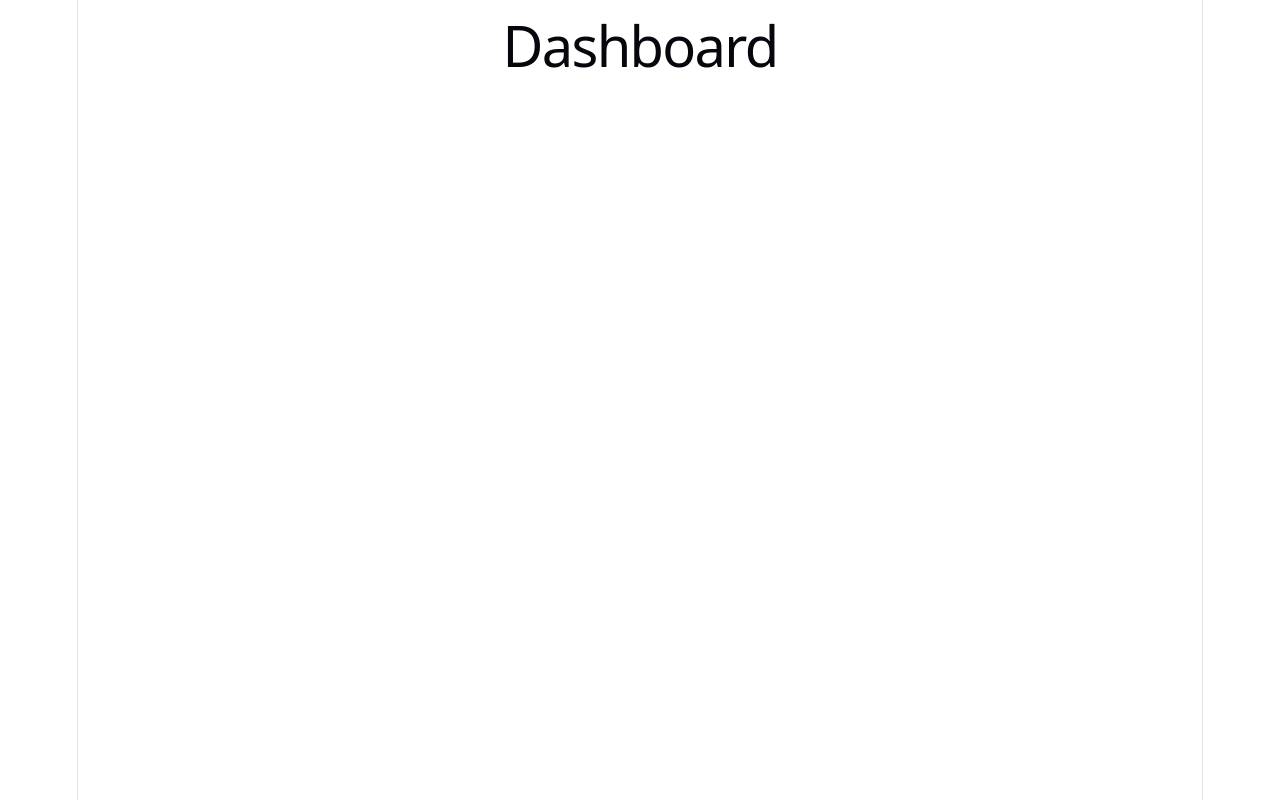
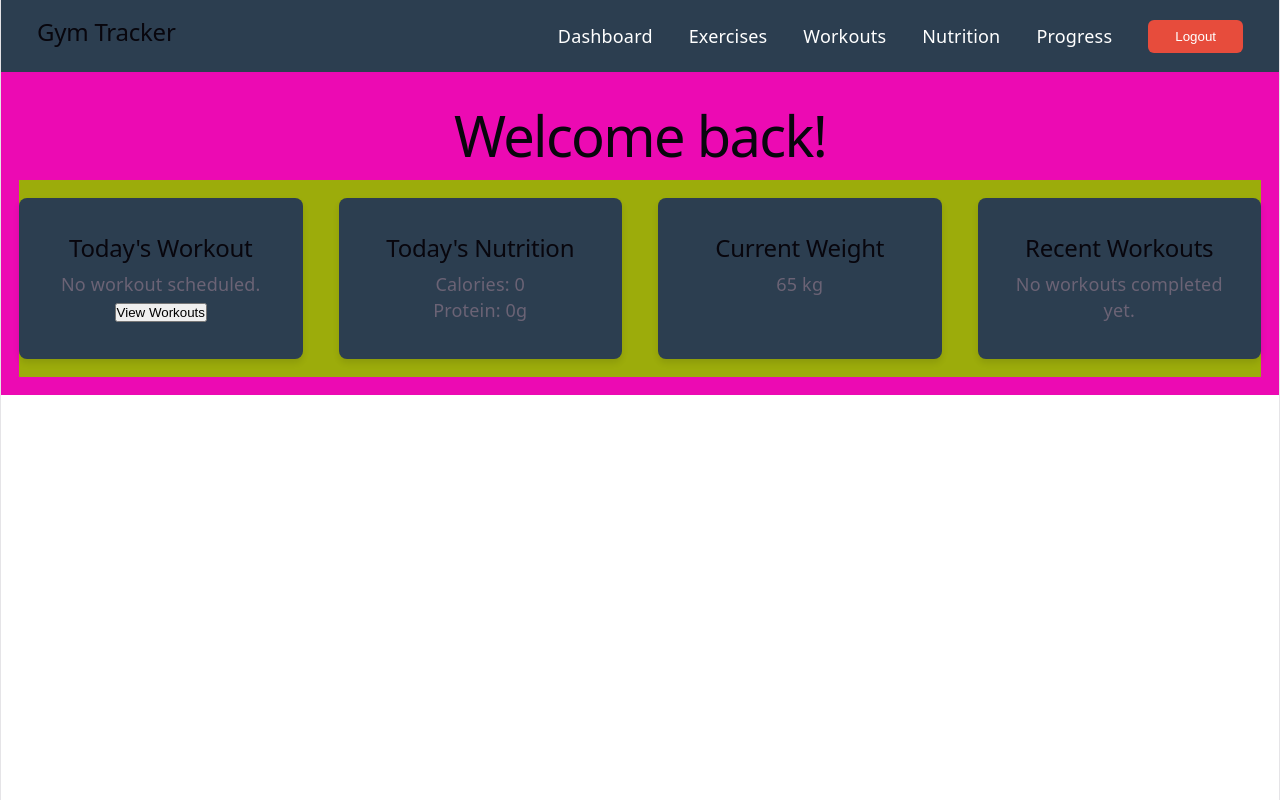
Before and after one commit to andreuchiha/Fitness-Tracking-App, a React app in the folder frontend/: page /dashboard in a window 1280 px wide. Built offline with nearby package versions, Linux system fonts and the light colour scheme; sample sign-in values are in the browser's storage; the HTML template or start-up script is replaced by a standard one.

Commit message:
Created Navbar and changed Dashboard
- Designed and added navbar to all pages.
- Designing the dashboard

```diff
--- a/frontend/src/App.jsx
+++ b/frontend/src/App.jsx
@@ -9,19 +9,30 @@ import Nutrition from "./pages/Nutrition";
 import Progress from "./pages/Progress";
 
 import ProtectedRoute from "./components/ProtectedRoute";
+import Layout from "./components/Layout";
 
 function App() {
     return (
         <BrowserRouter>
             <Routes>
+
                 <Route path="/login" element={<Login />} />
                 <Route path="/register" element={<Register />} />
 
-                <Route path="/dashboard" element={<ProtectedRoute> <Dashboard /> </ProtectedRoute>} />
-                <Route path="/exercises" element={<ProtectedRoute> <Exercises /> </ProtectedRoute>} />
-                <Route path="/workouts" element={<ProtectedRoute> <Workouts /> </ProtectedRoute>} />
-                <Route path="/nutrition" element={<ProtectedRoute> <Nutrition /> </ProtectedRoute>} />
-                <Route path="/progress" element={<ProtectedRoute> <Progress /> </ProtectedRoute>} />
+                <Route
+                    element={
+                        <ProtectedRoute>
+                            <Layout />
+                        </ProtectedRoute>
+                    }
+                >
+                    <Route path="/dashboard" element={<Dashboard />} />
+                    <Route path="/exercises" element={<Exercises />} />
+                    <Route path="/workouts" element={<Workouts />} />
+                    <Route path="/nutrition" element={<Nutrition />} />
+                    <Route path="/progress" element={<Progress />} />
+                </Route>
+
             </Routes>
         </BrowserRouter>
     );
--- /dev/null
+++ b/frontend/src/components/Layout.jsx
@@ -0,0 +1,16 @@
+import { Outlet } from "react-router-dom";
+import Navbar from "./Navbar";
+
+function Layout() {
+    return (
+        <div>
+            <Navbar />
+
+            <main>
+                <Outlet />
+            </main>
+        </div>
+    );
+}
+
+export default Layout;
--- /dev/null
+++ b/frontend/src/components/Navbar.jsx
@@ -0,0 +1,32 @@
+import { Link } from "react-router-dom";
+import { useAuth } from "../context/AuthContext";
+import styles from "../static/style.module.css";
+
+
+function Navbar() {
+    const { logout } = useAuth();
+
+    return (
+        <nav className={styles.navbar}>
+            <h2>Gym Tracker</h2>
+
+           <div className={styles.navLinks}>
+                <Link to="/dashboard">Dashboard</Link>
+                <Link to="/exercises">Exercises</Link>
+                <Link to="/workouts">Workouts</Link>
+                <Link to="/nutrition">Nutrition</Link>
+                <Link to="/progress">Progress</Link>
+
+                <button className = {styles.logoutBtn} onClick={logout}>
+                    Logout
+                </button>
+            </div>
+
+
+
+
+        </nav>
+    );
+}
+
+export default Navbar;
--- a/frontend/src/index.css
+++ b/frontend/src/index.css
@@ -50,17 +50,23 @@
   }
 }
 
+* {
+    margin: 0;
+    padding: 0;
+    box-sizing: border-box;
+}
+
 body {
   margin: 0;
 }
 
 #root {
-  width: 1126px;
+  width: 100%;
   max-width: 100%;
   margin: 0 auto;
   text-align: center;
   border-inline: 1px solid var(--border);
-  min-height: 100svh;
+  min-height: 100vh;
   display: flex;
   flex-direction: column;
   box-sizing: border-box;
--- a/frontend/src/pages/Dashboard.jsx
+++ b/frontend/src/pages/Dashboard.jsx
@@ -1,5 +1,38 @@
+import styles from "../static/style.module.css";
+
 function Dashboard() {
-    return <h1>Dashboard</h1>;
+    return (
+        <div className = {styles.dashboard}>
+            <h1>Welcome back!</h1>
+
+            <div className = {styles.dashboardGrid}>
+
+                <section className = {styles.dashboardCard}>
+                    <h2>Today's Workout</h2>
+                    <p>No workout scheduled.</p>
+                    <button>View Workouts</button>
+                </section>
+
+                <section className = {styles.dashboardCard}>
+                    <h2>Today's Nutrition</h2>
+                    <p>Calories: 0</p>
+                    <p>Protein: 0g</p>
+                </section>
+
+                <section className = {styles.dashboardCard}>
+                    <h2>Current Weight</h2>
+                    <p>65 kg</p>
+                </section>
+
+                <section className = {styles.dashboardCard}>
+                    <h2>Recent Workouts</h2>
+                    <p>No workouts completed yet.</p>
+                </section>
+
+
+            </div>
+        </div>
+    );
 }
 
 export default Dashboard;
--- /dev/null
+++ b/frontend/src/static/style.module.css
@@ -0,0 +1,91 @@
+
+/* Navbar.module.css */
+.navbar {
+    display: flex;
+    justify-content: space-between;
+    align-items: center;
+    padding: 1rem 2rem;
+    background-color: #2c3e50;
+    color: rgb(255, 255, 255);
+
+}
+
+.navLinks {
+    display: flex;
+    gap: 2rem;
+    align-items: center;
+}
+
+.navLinks a {
+    color: white;
+    text-decoration: none;
+    font-weight: 500;
+    transition: color 0.3s ease;
+}
+
+.navLinks a:hover {
+    color: #6bbaf0;  /* Changes color on hover */
+}
+
+
+
+
+.logoutBtn {
+    padding: 0.5rem 1.5rem;
+    background-color: #e74c3c;
+    color: white;
+    border: none;
+    border-radius: 6px;
+    cursor: pointer;
+    font-weight: 500;
+    transition: background-color 0.3s ease;
+}
+
+.logoutBtn:hover {
+    background-color: #c0392b;
+}
+
+@media (max-width: 768px) {
+    .navbar {
+        flex-direction: column;
+        gap: 1rem;
+    }
+
+    .navLinks {
+        flex-wrap: wrap;
+        justify-content: center;
+        gap: 1rem;
+    }
+}
+
+
+/* Dashboard.module.css */
+
+.dashboard {
+    display: flex;
+    flex-direction: column;
+    align-items: center;
+    padding: 1rem;
+    background-color: rgb(236, 10, 179);
+}
+
+
+.dashboardGrid {
+    display: grid;
+    grid-template-columns: repeat(auto-fit, minmax(250px, 1fr));
+    gap: 2rem;
+    width: 100%;
+    max-width: 1400px;
+    background-color: rgb(156, 172, 11);
+
+}
+
+.dashboardCard {
+    background-color: #2c3e50;
+    padding: 2rem;
+    margin: 1rem 0;
+    border-radius: 8px;
+    width: 100%;
+    max-width: 600px;
+    box-shadow: 0 4px 6px rgba(0, 0, 0, 0.1);
+}
```
